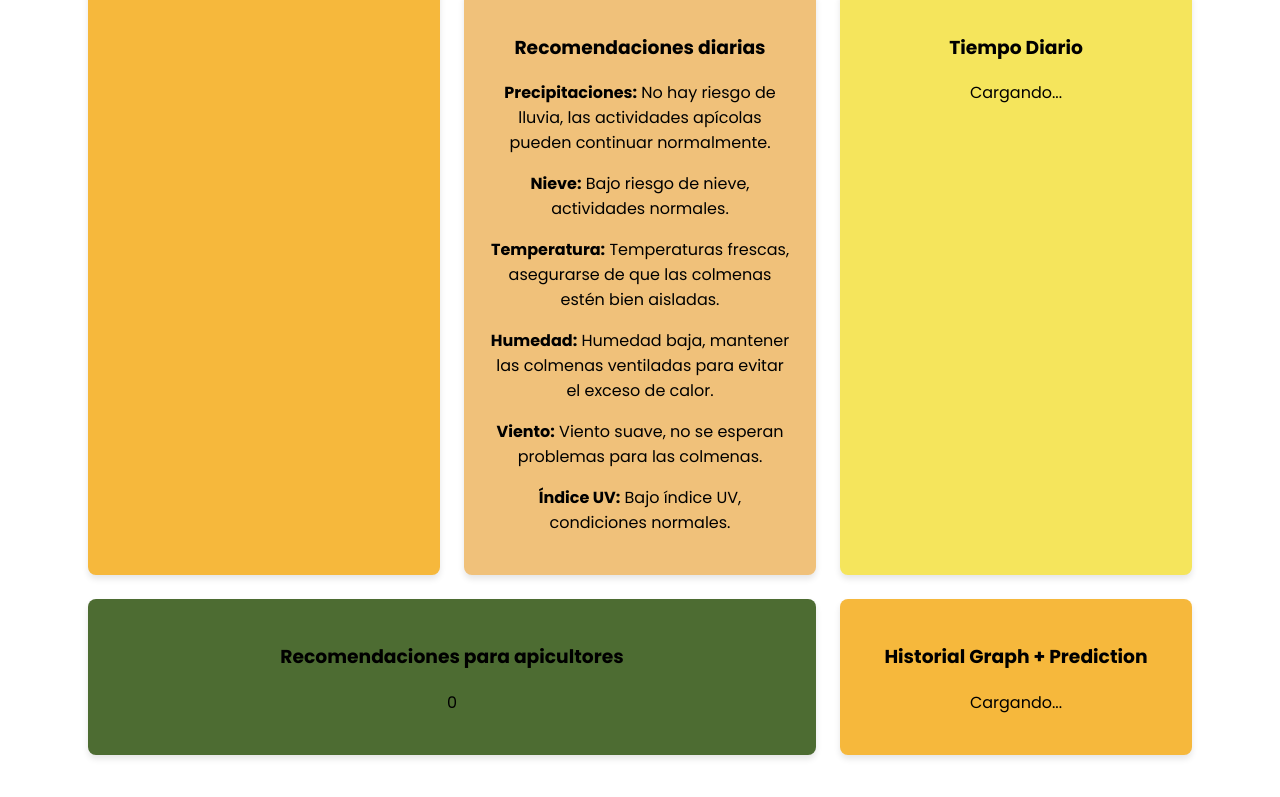
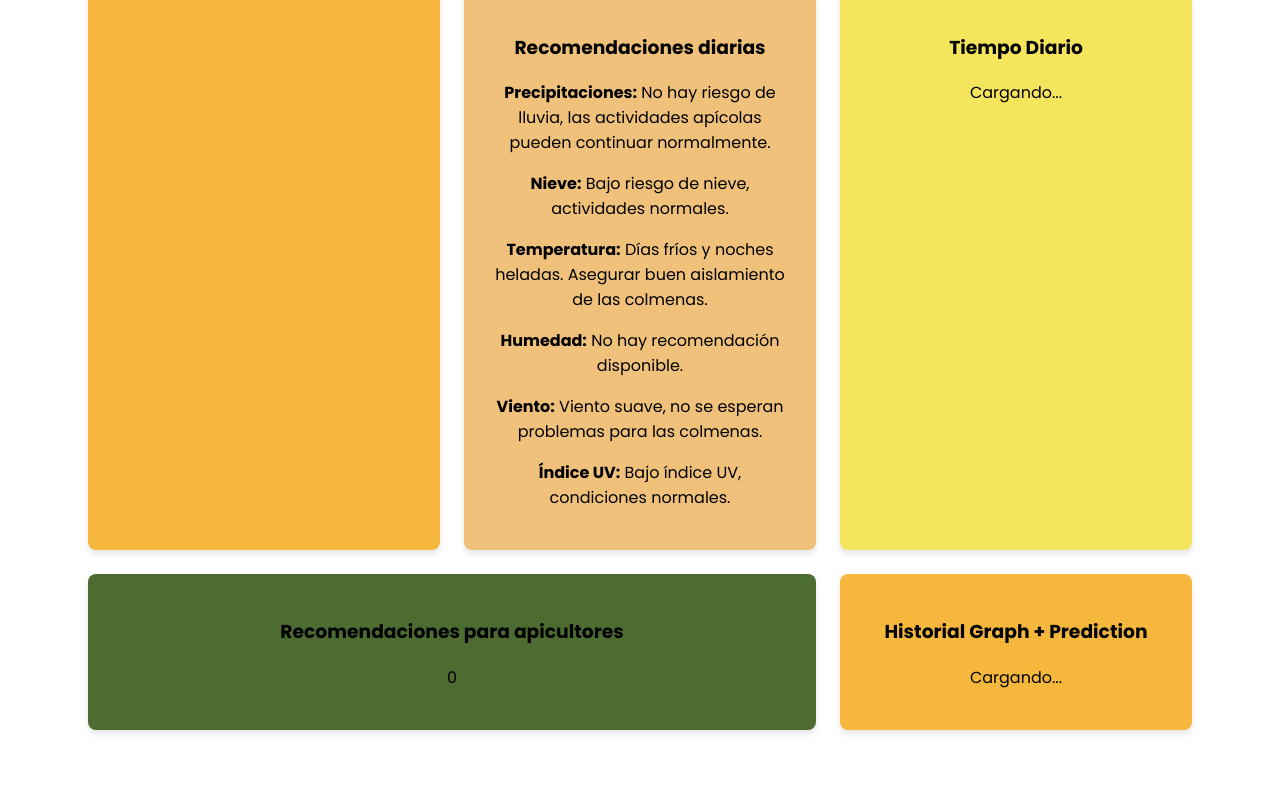
Before and after one commit to intxaurtietadev/meteobee, a Vue app in the folder frontend/: page / in a window 1280 px wide. Shown: the part 942-1739 px from the top of the page. Built offline with nearby package versions, Linux system fonts and the light colour scheme.

Commit message:
añadido script para recomendaciones basadas en temp min y max y humedad min y max

```diff
--- a/frontend/public/advice.json
+++ b/frontend/public/advice.json
@@ -28,60 +28,68 @@
         "advice": "Nieve en altitudes medias, revisar el estado de las colmenas y protegerlas de la nieve."
       }
     ],
-    "max_temp": [
+    "temperature_combined": [
       {
-        "range": {"min": -5, "max": 10},
-        "advice": "Temperaturas frescas, asegurarse de que las colmenas estén bien aisladas."
+        "range": { "max_min": [-10, 0], "max_max": [0, 10] },
+        "advice": "Días fríos y noches heladas. Asegurar buen aislamiento de las colmenas."
       },
       {
-        "range": {"min": 11, "max": 25},
-        "advice": "Temperaturas agradables, las abejas están activas. Asegurarse de que no haya exceso de humedad."
+        "range": { "max_min": [1, 10], "max_max": [11, 20] },
+        "advice": "Días frescos y noches frías. Verificar que las abejas tengan alimento suficiente."
       },
       {
-        "range": {"min": 26, "max": 40},
-        "advice": "Temperaturas altas, mantener las colmenas ventiladas y evitar que las abejas se sobrecalienten."
+        "range": { "max_min": [11, 20], "max_max": [21, 30] },
+        "advice": "Días templados y noches frescas. Condiciones óptimas para la actividad de las abejas."
+      },
+      {
+        "range": { "max_min": [21, 30], "max_max": [31, 40] },
+        "advice": "Días calurosos y noches templadas. Asegurar ventilación y disponibilidad de agua."
       }
     ],
-    "min_temp": [
+ "humidity_combined": [
   {
-        "range": {"min": -10, "max": 0},
-        "advice": "Temperaturas muy frías, asegurarse de que las colmenas estén bien protegidas del frío."
+    "range": { "minima_min": 0, "minima_max": 30, "maxima_min": 51, "maxima_max": 80 },
+    "advice": "Altas variaciones de humedad. Mantener ventilación en la colmena."
   },
   {
-        "range": {"min": 1, "max": 10},
-        "advice": "Temperaturas frías, revisar que las colmenas tengan suficiente comida."
+    "range": { "minima_min": 0, "minima_max": 30, "maxima_min": 30, "maxima_max": 50 },
+    "advice": "Humedad moderada en general. Monitoreo frecuente recomendado."
   },
   {
-        "range": {"min": 11, "max": 20},
-        "advice": "Temperaturas moderadas, condiciones favorables para la actividad de las abejas."
-      }
-    ],
-    "max_humidity": [
-      {
-        "range": {"min": 0, "max": 60},
-        "advice": "Humedad baja, mantener las colmenas ventiladas para evitar el exceso de calor."
+    "range": { "minima_min": 51, "minima_max": 80, "maxima_min": 81, "maxima_max": 100 },
+    "advice": "Humedad alta constante. Revisar colmenas para evitar moho o enfermedades."
   },
   {
-        "range": {"min": 61, "max": 80},
-        "advice": "Humedad moderada, asegurar que las abejas tengan suficiente espacio para ventilación."
+    "range": { "minima_min": 0, "minima_max": 20, "maxima_min": 81, "maxima_max": 100 },
+    "advice": "Diferencia extrema de humedad. Proteger las colmenas contra condensación."
   },
   {
-        "range": {"min": 81, "max": 100},
-        "advice": "Humedad alta, podría haber riesgo de moho o enfermedades en la colmena, revisar con frecuencia."
-      }
-    ],
-    "min_humidity": [
-      {
-        "range": {"min": 0, "max": 30},
-        "advice": "Humedad muy baja, asegurarse de que las abejas no sufran deshidratación."
+    "range": { "minima_min": 21, "minima_max": 50, "maxima_min": 51, "maxima_max": 75 },
+    "advice": "Humedad estable en niveles medios. Buenas condiciones para las colmenas."
   },
   {
-        "range": {"min": 31, "max": 50},
-        "advice": "Humedad moderada, condiciones normales."
+    "range": { "minima_min": 31, "minima_max": 60, "maxima_min": 61, "maxima_max": 90 },
+    "advice": "Humedad relativamente alta. Asegurar ventilación adecuada en la colmena."
   },
   {
-        "range": {"min": 51, "max": 100},
-        "advice": "Humedad alta, mantener la ventilación para evitar la acumulación de humedad en la colmena."
+    "range": { "minima_min": 61, "minima_max": 90, "maxima_min": 91, "maxima_max": 100 },
+    "advice": "Humedad muy elevada. Revisar las colmenas frecuentemente para evitar hongos."
+  },
+  {
+    "range": { "minima_min": 40, "minima_max": 70, "maxima_min": 71, "maxima_max": 85 },
+    "advice": "Condiciones de humedad equilibradas. Ambiente favorable para las abejas."
+  },
+  {
+    "range": { "minima_min": 10, "minima_max": 40, "maxima_min": 41, "maxima_max": 70 },
+    "advice": "Humedad moderada con variaciones suaves. Mantenimiento regular recomendado."
+  },
+  {
+    "range": { "minima_min": 5, "minima_max": 25, "maxima_min": 26, "maxima_max": 60 },
+    "advice": "Humedad baja a moderada. Verificar suministro de agua para las abejas."
+  },
+  {
+    "range": { "minima_min": 70, "minima_max": 95, "maxima_min": 96, "maxima_max": 100 },
+    "advice": "Humedad extrema. Alto riesgo de enfermedades en las colmenas."
   }
 ],
     "wind": [
--- a/frontend/src/components/cards/DailyToDo.vue
+++ b/frontend/src/components/cards/DailyToDo.vue
@@ -6,8 +6,8 @@
       <div v-if="advice">
         <p><strong>Precipitaciones:</strong> {{ advice.precipitation }}</p>
         <p><strong>Nieve:</strong> {{ advice.snow }}</p>
-        <p><strong>Temperatura:</strong> {{ advice.max_temp }} </p>
-        <p><strong>Humedad:</strong> {{ advice.max_humidity }}</p>
+        <p><strong>Temperatura:</strong> {{ advice.temp }} </p>
+        <p><strong>Humedad:</strong> {{ advice.humidity }}</p>
         <p><strong>Viento:</strong> {{ advice.wind }}</p>
         <p><strong>Índice UV:</strong> {{ advice.uv_index }}</p>
       </div>
@@ -25,10 +25,8 @@ const meteoData = computed(() => apiData.meteoData0);
 const advice = ref({
   precipitation: '',
   snow: '',
-  max_temp: '',
-  min_temp: '',
-  max_humidity: '',
-  min_humidity: '',
+  temp: '',
+  humidity: '',
   wind: '',
   uv_index: ''
 });
@@ -42,6 +40,30 @@ const getAdvice = (parameter, value, adviceJSON) => {
   return adviceItem ? adviceItem.advice : "No hay recomendación disponible.";
 };
 
+//Function to find the advice for temperature based on min and max values
+const getTemperatureAdvice = (minTemp, maxTemp, adviceJSON) => {
+  const adviceList = adviceJSON.advice["temperature_combined"];
+
+  const adviceItem = adviceList.find(item =>
+    minTemp >= item.range.max_min[0] && minTemp <= item.range.max_min[1] &&
+    maxTemp >= item.range.max_max[0] && maxTemp <= item.range.max_max[1]
+  );
+
+  return adviceItem ? adviceItem.advice : "No hay recomendación disponible.";
+};
+
+// Function to find the advice for humidity based on min and max values
+const getHumidityAdvice = (minHumidity, maxHumidity, adviceJSON) => {
+  const adviceList = adviceJSON.advice["humidity_combined"];
+
+  const adviceItem = adviceList.find(item =>
+  minHumidity >= item.range.minima_min && minHumidity <= item.range.minima_max &&
+  maxHumidity >= item.range.maxima_min && maxHumidity <= item.range.maxima_max
+);
+
+  return adviceItem ? adviceItem.advice : "No hay recomendación disponible.";
+};
+
 // Function to load the advice from the JSON file
 const loadAdvice = async () => {
     const response = await fetch('/advice.json');
@@ -52,12 +74,11 @@ const loadAdvice = async () => {
     // Stores the advice for each parameter in the advice object
     advice.value.precipitation = getAdvice('precipitation', meteoData.value.precipitation, data);
     advice.value.snow = getAdvice('snow', meteoData.value.snow, data);
-    advice.value.max_temp = getAdvice('max_temp', meteoData.value.max_temp, data);
-    advice.value.min_temp = getAdvice('min_temp', meteoData.value.min_temp, data);
-    advice.value.max_humidity = getAdvice('max_humidity', meteoData.value.max_humidity, data);
-    advice.value.min_humidity = getAdvice('min_humidity', meteoData.value.min_humidity, data);
     advice.value.wind = getAdvice('wind', meteoData.value.wind, data);
     advice.value.uv_index = getAdvice('uv_index', meteoData.value.uv_index, data);
+
+    advice.value.temp = getTemperatureAdvice(meteoData.value.min_temp, meteoData.value.max_temp, data);
+    advice.value.humidity = getHumidityAdvice(meteoData.value.min_humidity, meteoData.value.max_humidity, data);
 
 };
 
```
Lines whose indentation alone changed are shown as unchanged.
